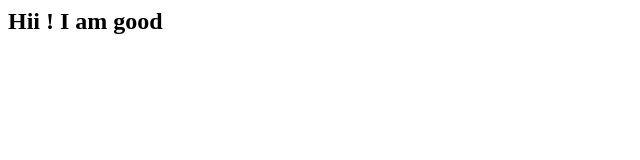
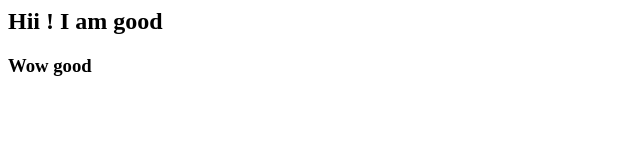
Before and after one commit to TWRagini/git_demo, a plain HTML site: page home.html in a window 1280 px wide. Shown: the whole page, without its empty margins (0-640 px from the left). Drawn offline with Linux system fonts and the light colour scheme.

Commit message:
Update home.html

```diff
--- a/home.html
+++ b/home.html
@@ -1,5 +1,6 @@
 <html>
   <body>
     <h2>Hii ! I am good</h2>
+    <h3> Wow good
   </body>
 </html>
```
